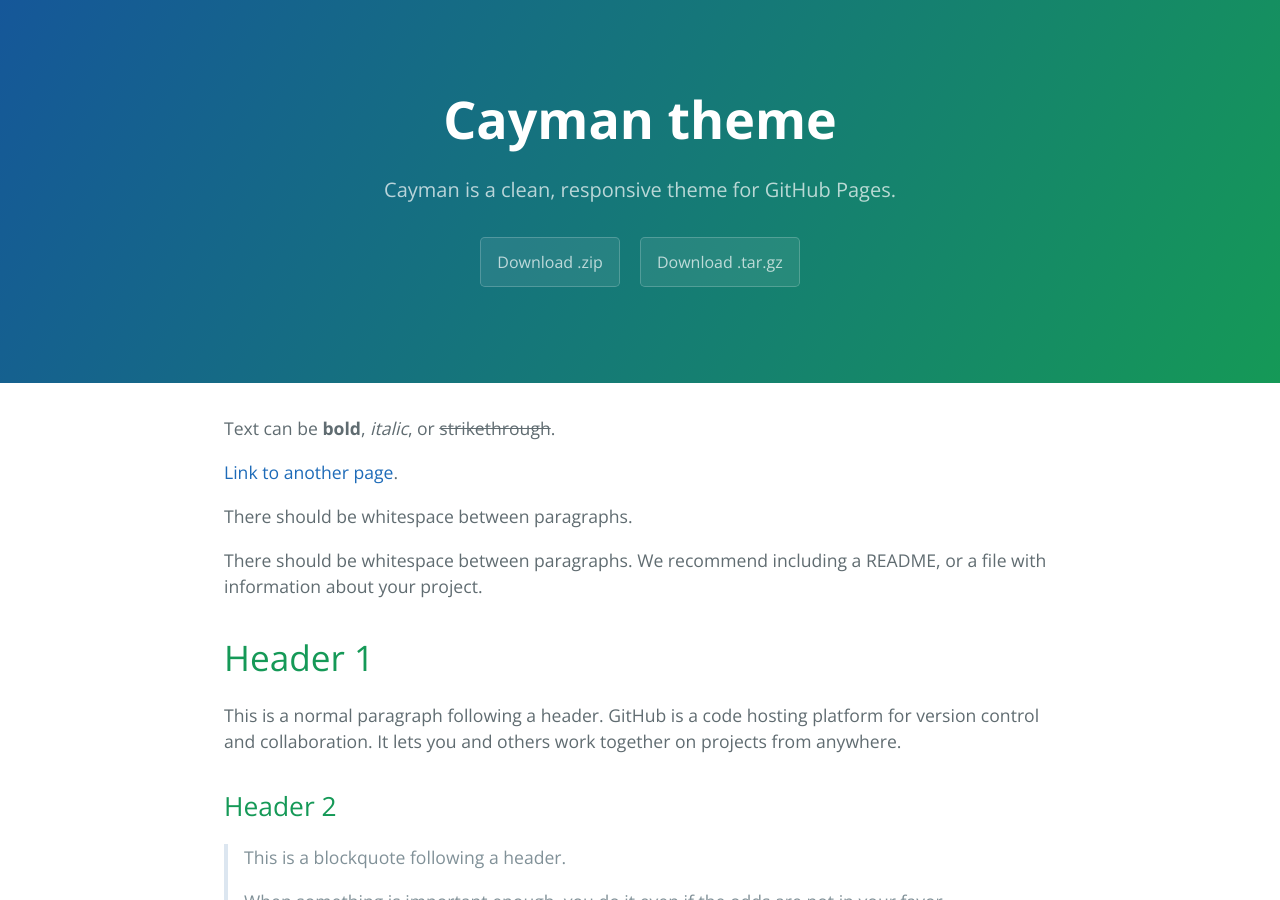
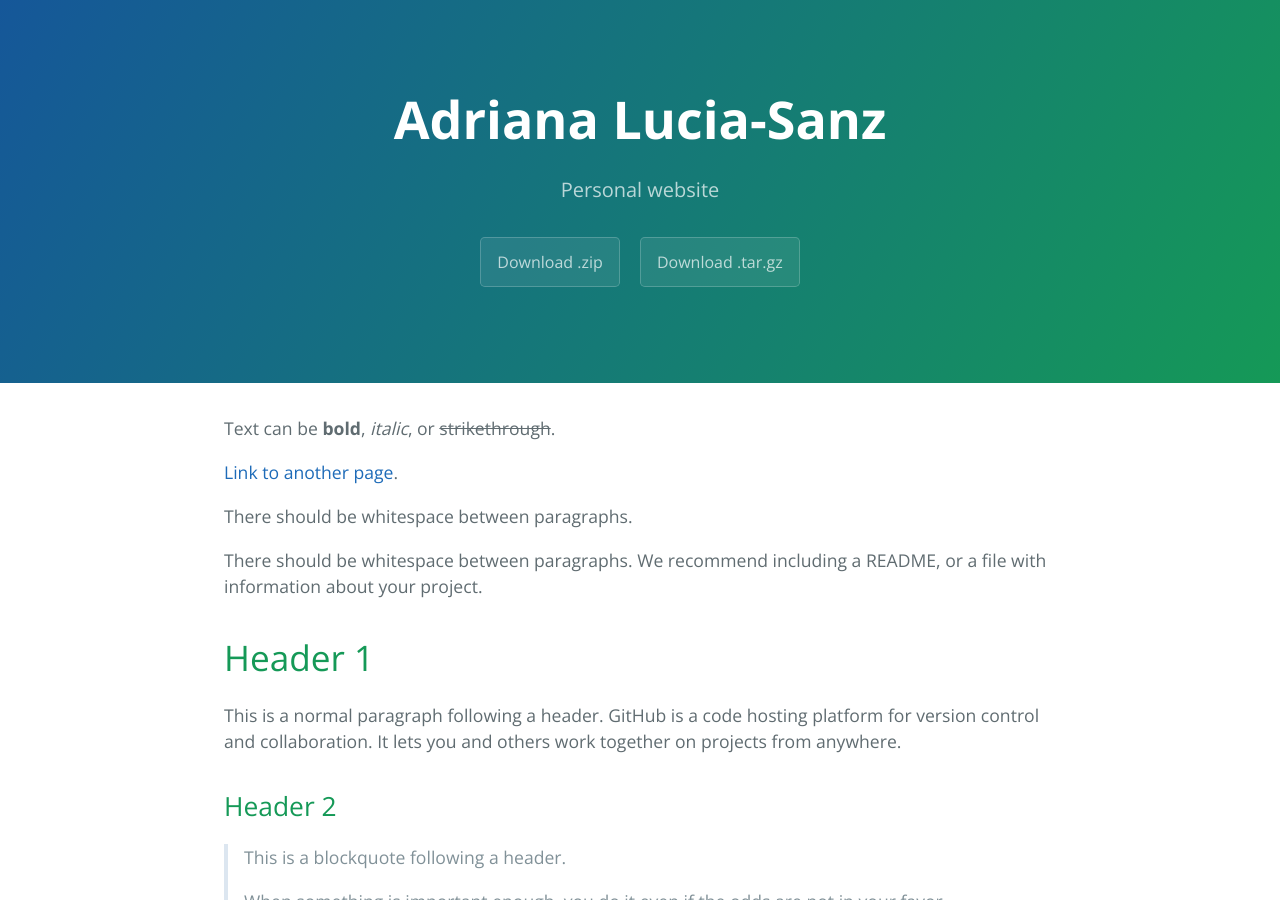
Before and after one commit to aluciasanz/aluciasanz.github.io, a Jekyll site: the page built from index.md, in a window 1280 px wide and 900 px high. Built offline with Jekyll 4.4.1, drawn with Linux system fonts in a browser that asks for light colours.

Commit message:
Update _config.yml

```diff
--- a/_config.yml
+++ b/_config.yml
@@ -1,5 +1,5 @@
-title: Cayman theme
-description: Cayman is a clean, responsive theme for GitHub Pages.
+title: Adriana Lucia-Sanz
+description: Personal website
 show_downloads: true
 google_analytics:
 theme: jekyll-theme-cayman
```
